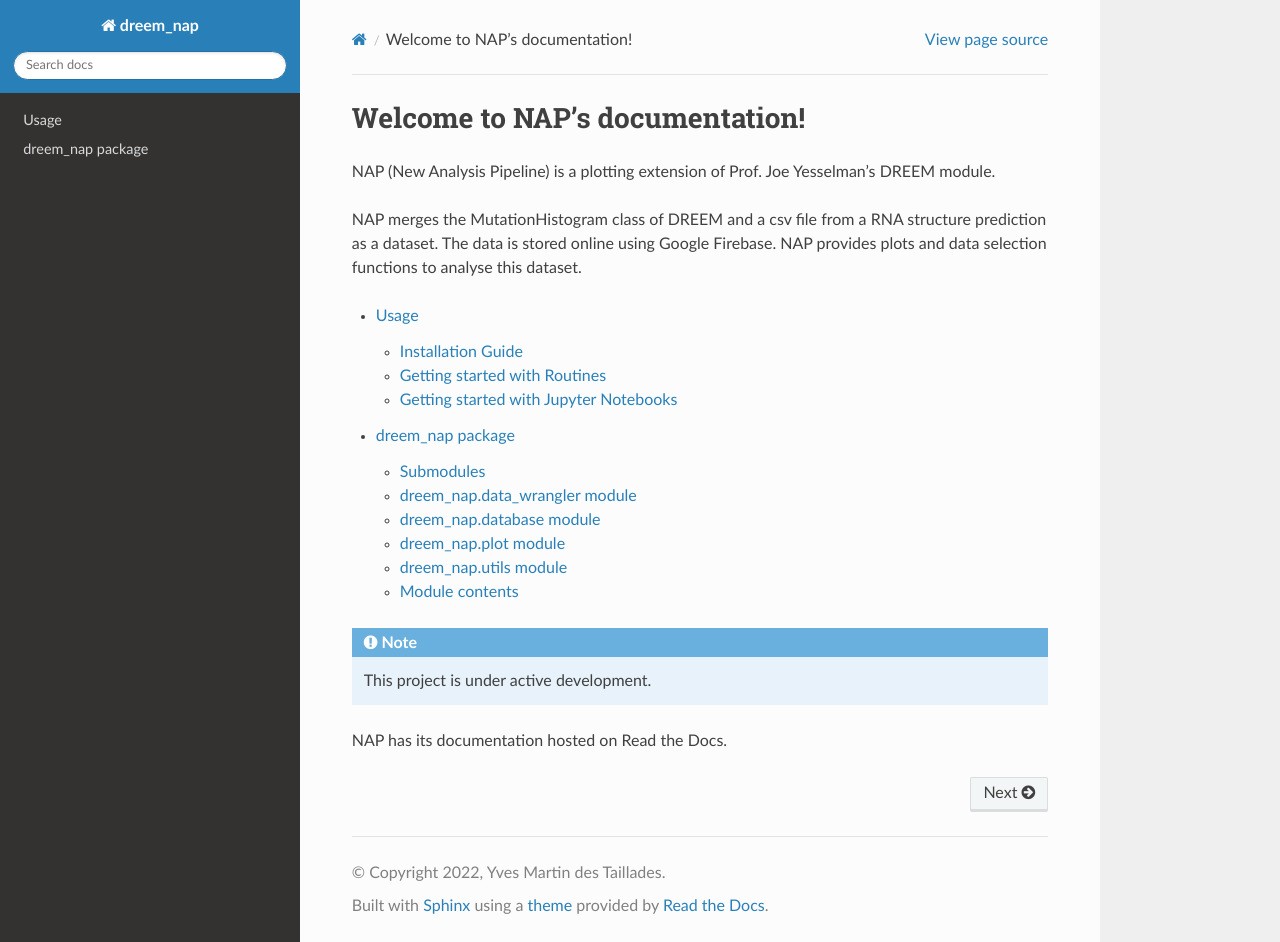
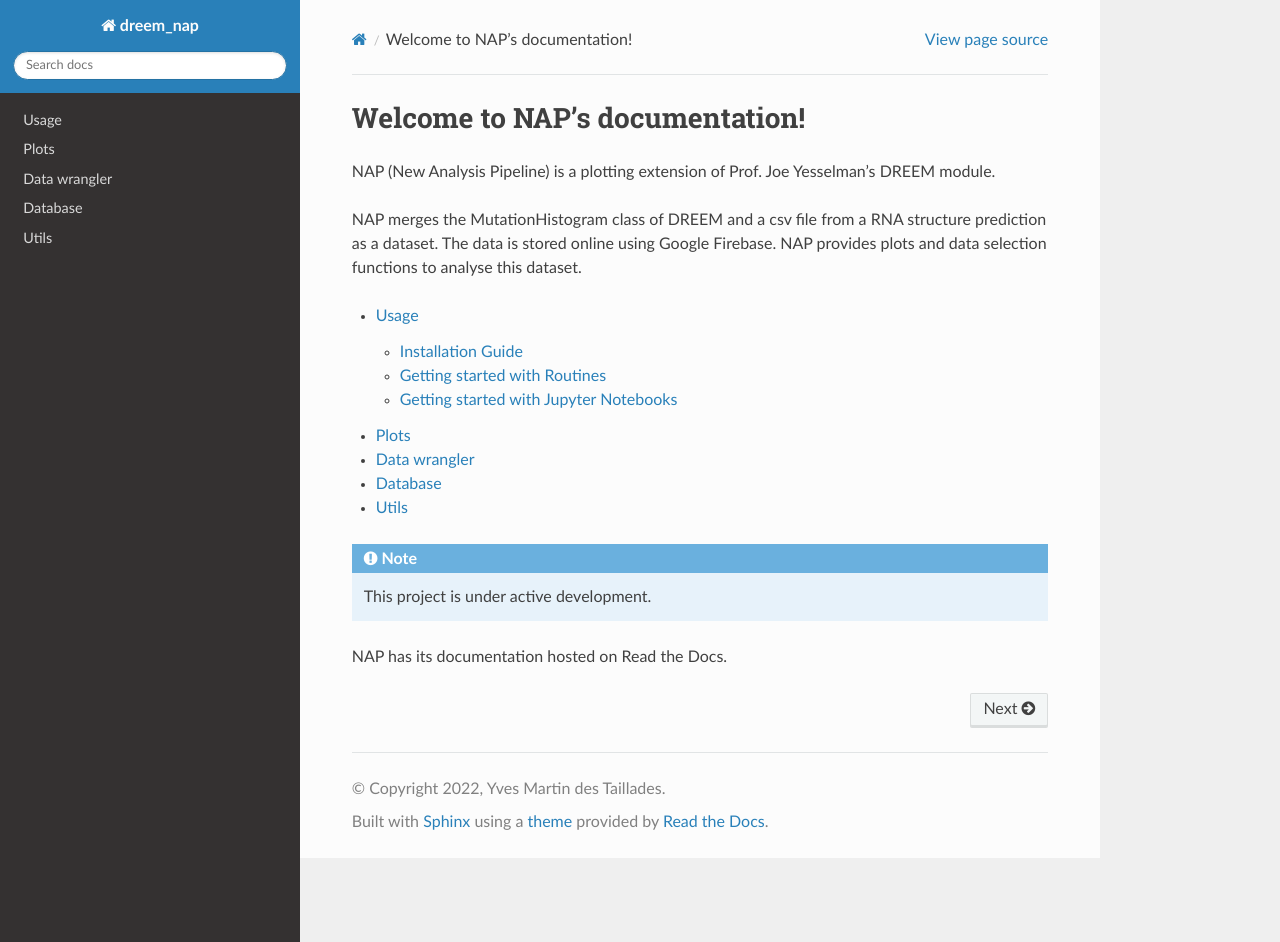
Before and after one commit to yvesmartindestaillades/NAP, a Sphinx documentation site: the page built from docs/source/index.rst, in a window 1280 px wide and 942 px high. Built offline with Sphinx 7.4.7 and the Read the Docs theme 2.0.0, drawn with Linux system fonts in a browser that asks for light colours.

Commit message:
change docs structure

```diff
--- a/docs/source/dreem_nap.rst
+++ b/docs/source/dreem_nap.rst
@@ -1,45 +1,32 @@
-dreem\_nap package
-==================
+Plots
+=====
 
-Submodules
-----------
+.. automodule:: dreem_nap.plot
+   :members:
+   :undoc-members:
+   :show-inheritance:
 
-dreem\_nap.data\_wrangler module
---------------------------------
+
+Data wrangler
+=============
 
 .. automodule:: dreem_nap.data_wrangler
    :members:
    :undoc-members:
    :show-inheritance:
 
-dreem\_nap.database module
---------------------------
+Database
+========
 
 .. automodule:: dreem_nap.database
    :members:
    :undoc-members:
    :show-inheritance:
 
-dreem\_nap.plot module
-----------------------
-
-.. automodule:: dreem_nap.plot
-   :members:
-   :undoc-members:
-   :show-inheritance:
-
-dreem\_nap.utils module
------------------------
+Utils
+=====
 
 .. automodule:: dreem_nap.utils
    :members:
    :undoc-members:
    :show-inheritance:
-
-Module contents
----------------
-
-.. automodule:: dreem_nap
-   :members:
-   :undoc-members:
-   :show-inheritance:
```
